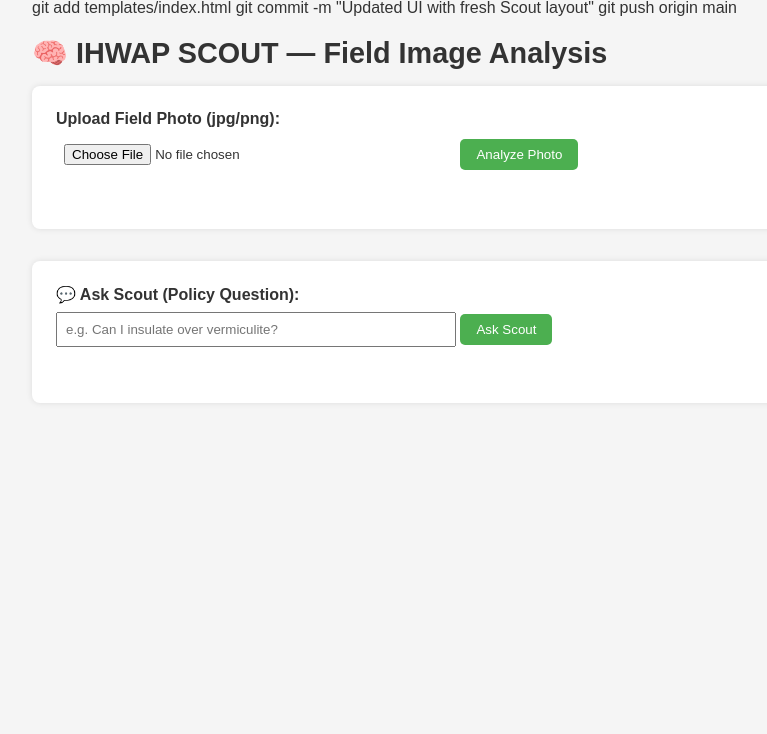
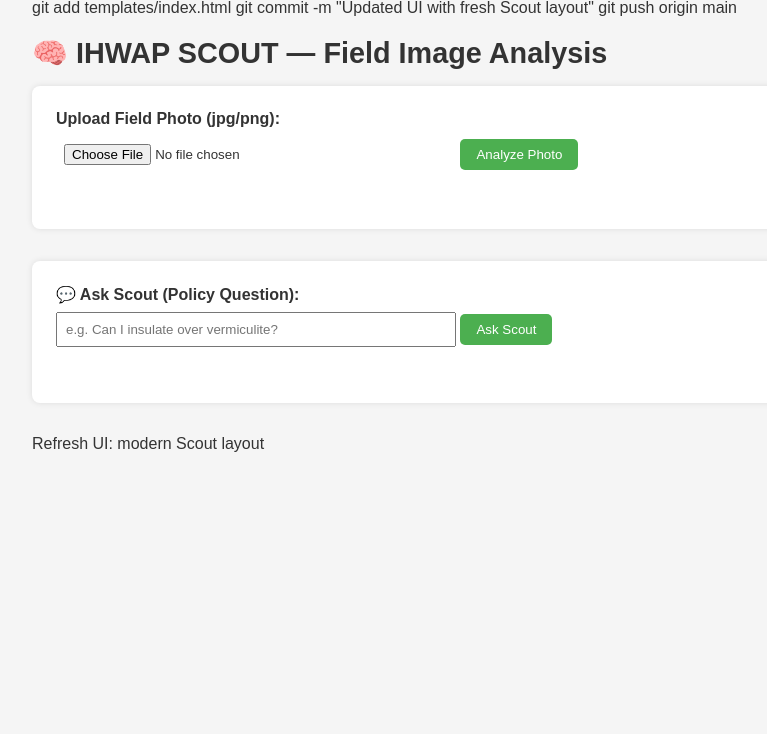
Before and after one commit to aweuve/ihwap-scout, a Flask app: page / in a window 1280 px wide. Shown: the part 33-767 px from the top of the page, without its empty margins (0-767 px from the left). Run offline with Flask 3, Linux system fonts and the light colour scheme.

Commit message:
Update index.html

```diff
--- a/templates/index.html
+++ b/templates/index.html
@@ -121,3 +121,5 @@ git push origin main
     </div>
 </body>
 </html>
+
+Refresh UI: modern Scout layout
```
